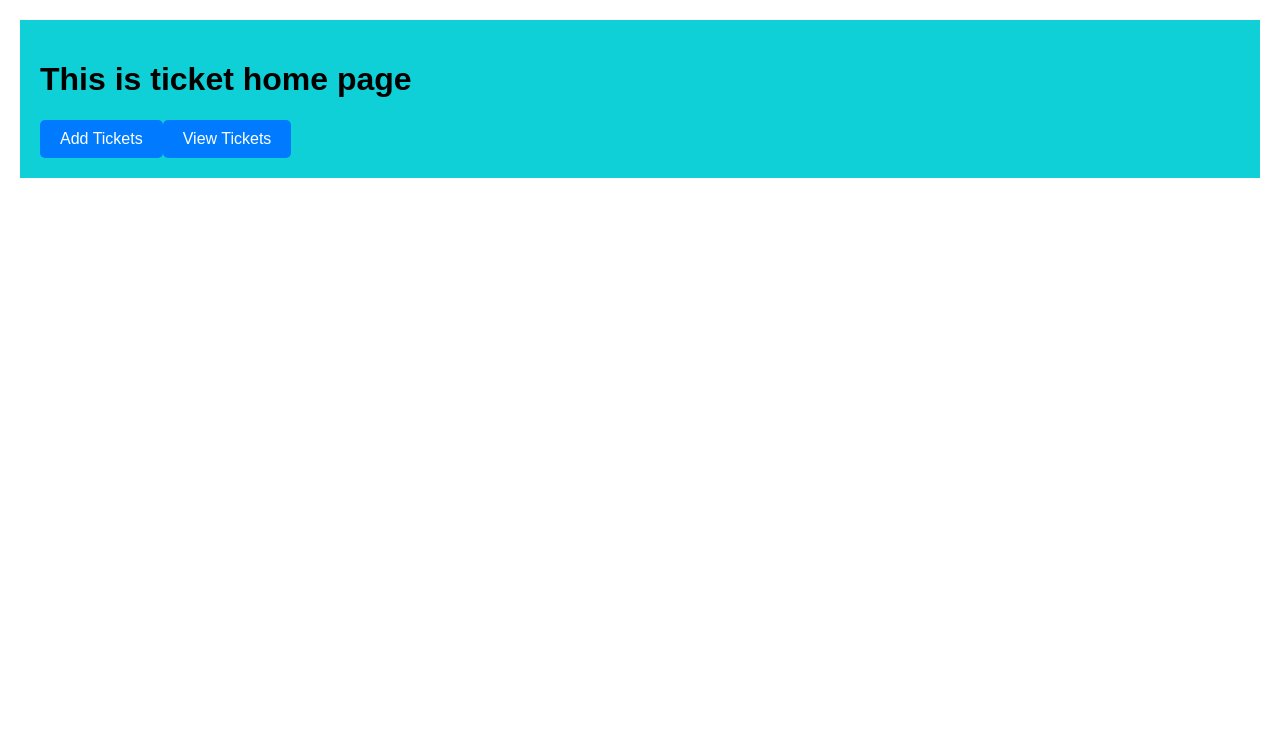
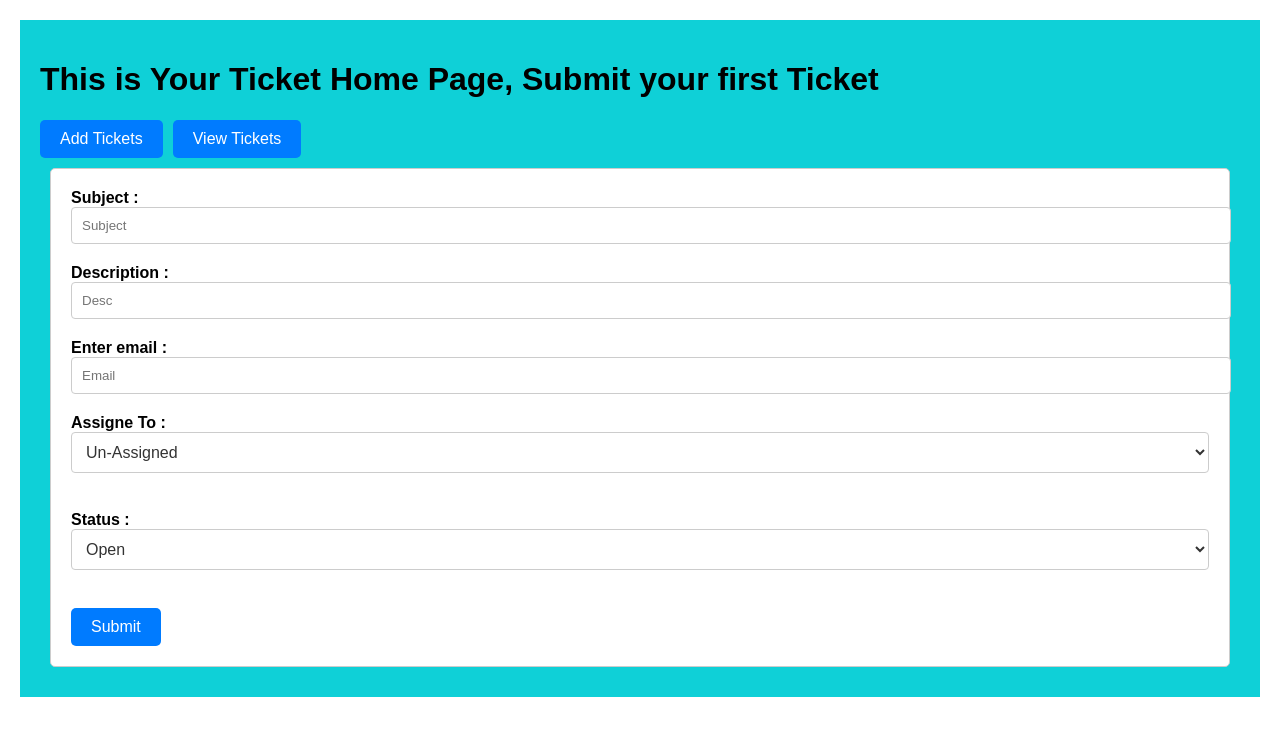
Before and after one commit to Deendayal16/ReactLearning, a React (Create React App) app: page / in a window 1280 px wide. Shown: the top 736 px of the page. Built offline with nearby package versions, Linux system fonts and the light colour scheme.

Commit message:
This is csss and component changes

```diff
--- a/src/TicketContainer/Ticket.css
+++ b/src/TicketContainer/Ticket.css
@@ -40,6 +40,7 @@
     text-decoration: none;
     display: inline-block;
     transition: background-color 0.3s; /* Smooth hover transition */
+    margin-right: 10px;
   }
 
   /* Hover effect */
@@ -79,6 +80,7 @@
     text-decoration: none;
     display: inline-block;
     transition: background-color 0.3s;
+    margin-right: 10px;
 
   }
   .submitBtn:hover {
@@ -100,6 +102,7 @@
   text-decoration: none;
   display: inline-block;
   transition: background-color 0.3s; /* Smooth hover transition */
+  margin-right: 10px;
   }
   .canclBtn:hover {
     background-color: #c0392b;
--- a/src/TicketContainer/TicketContainerPage.js
+++ b/src/TicketContainer/TicketContainerPage.js
@@ -4,7 +4,7 @@ import AddTicketForm from "./TicketAddForm";
 
 const MainPage =()=>{
     //const [pageType, setPageType]= useState("addTicketPage");
-    const [pageType, setPageType]= useState("");
+    const [pageType, setPageType]= useState("addTicketPage");
     const [tickeFormData, setTicketFormData]= useState([]);
 
     const addTicket=(addTicketData)=>{
@@ -29,7 +29,7 @@ const MainPage =()=>{
     return(
         <div  className="ticketcontApp">
                 <div>
-                    <h1><b>This is ticket home page</b></h1>
+                    <h1>This is Your Ticket Home Page, Submit your first Ticket</h1>
                 </div>
                 <button  className='buttonmncls' onClick={()=>setPageType("addTicketPage")}>Add Tickets</button>
                 <button  className="buttonmncls" onClick={()=>setPageType("listPage")}>View Tickets</button>
--- a/src/TicketContainer/TicketDetail.js
+++ b/src/TicketContainer/TicketDetail.js
@@ -8,7 +8,7 @@ const TicketDetail =(props)=>{
             <input type="text" value={detailDatava.email}/>
             <input type="text" value={detailDatava.status}/>
             <input type="text" value={detailDatava.assignedTo}/>
-            <input type="submit" className='submitBtn'/>
+            <button  className='submitBtn'>Save</button>
             <button className="canclBtn" onClick = {() => props.handleIsLoad(false)}>Cancel</button>
         </div>
     )
```
